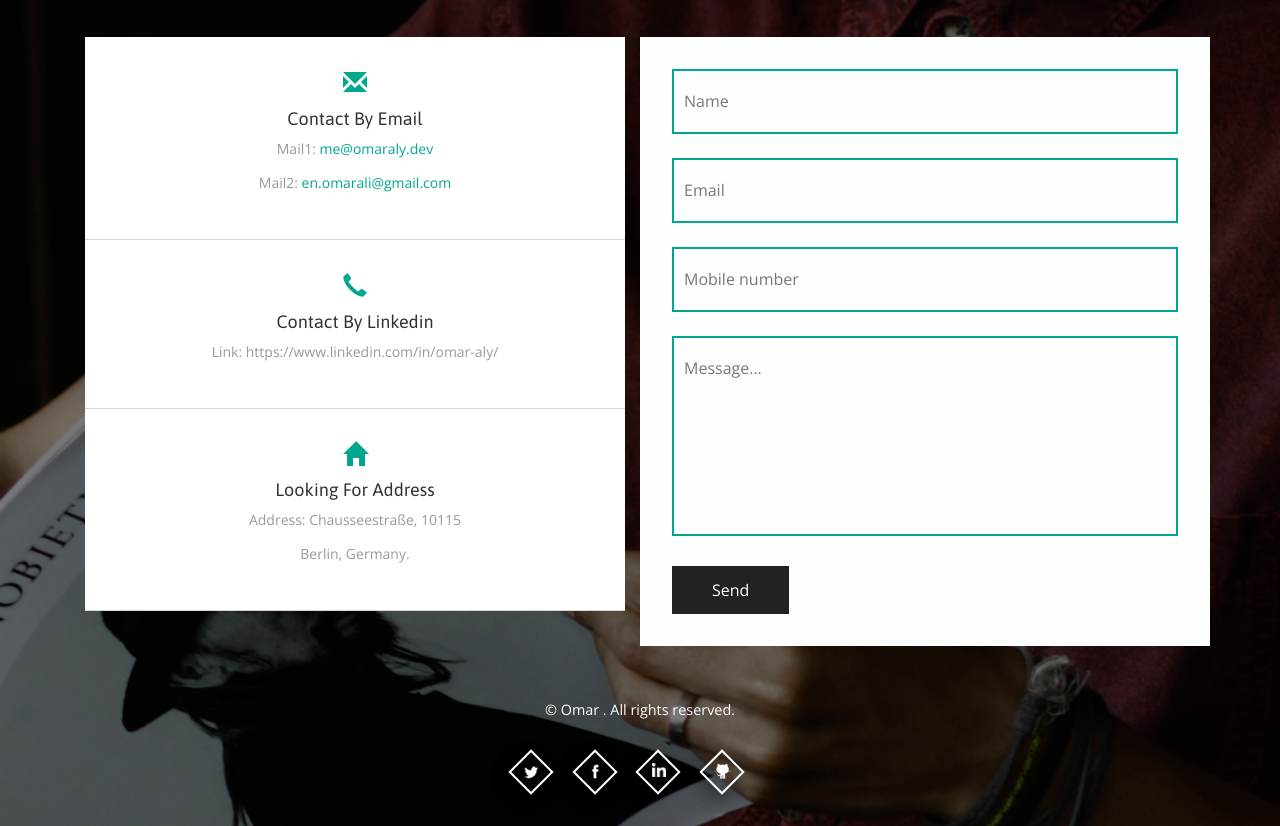
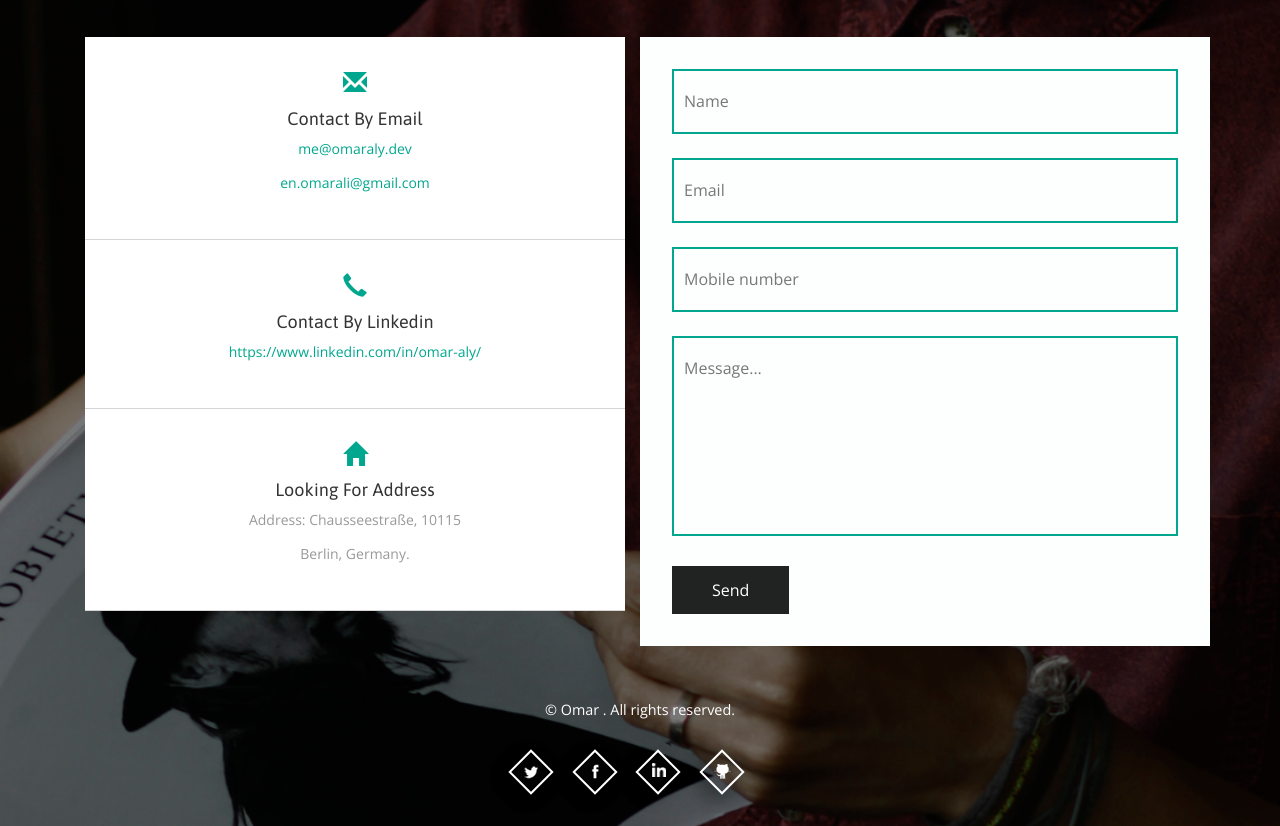
Before and after one commit to Omar-Ali/omar.abokela.com, a plain HTML site: page index.html in a window 1280 px wide. Shown: the part 5873-6699 px from the top of the page. Drawn offline with nearby package versions, Linux system fonts and the light colour scheme; files whose address does not match are found by name.

Commit message:
contact form

```diff
--- a/index.html
+++ b/index.html
@@ -511,8 +511,8 @@
                 <span class="glyphicon glyphicon-envelope" aria-hidden="true"></span>
                 <h4>Contact By Email</h4>
                 <ul>
-                  <li>Mail1: <a href="me@omaraly.dev">me@omaraly.dev</a></li>
-                  <li>Mail2: <a href="en.omarali@gmail.com">en.omarali@gmail.com</a></li>
+                  <li><a href="me@omaraly.dev">me@omaraly.dev</a></li>
+                  <li><a href="en.omarali@gmail.com">en.omarali@gmail.com</a></li>
                 </ul>
               </div>
             </div>
@@ -521,7 +521,7 @@
                 <span class="glyphicon glyphicon-earphone" aria-hidden="true"></span>
                 <h4>Contact By Linkedin</h4>
                 <ul>
-                  <li>Link: https://www.linkedin.com/in/omar-aly/</li>
+					<li><a href="https://www.linkedin.com/in/omar-aly/" target="_blank">https://www.linkedin.com/in/omar-aly/</a></li>
                 </ul>
               </div>
             </div>
```
